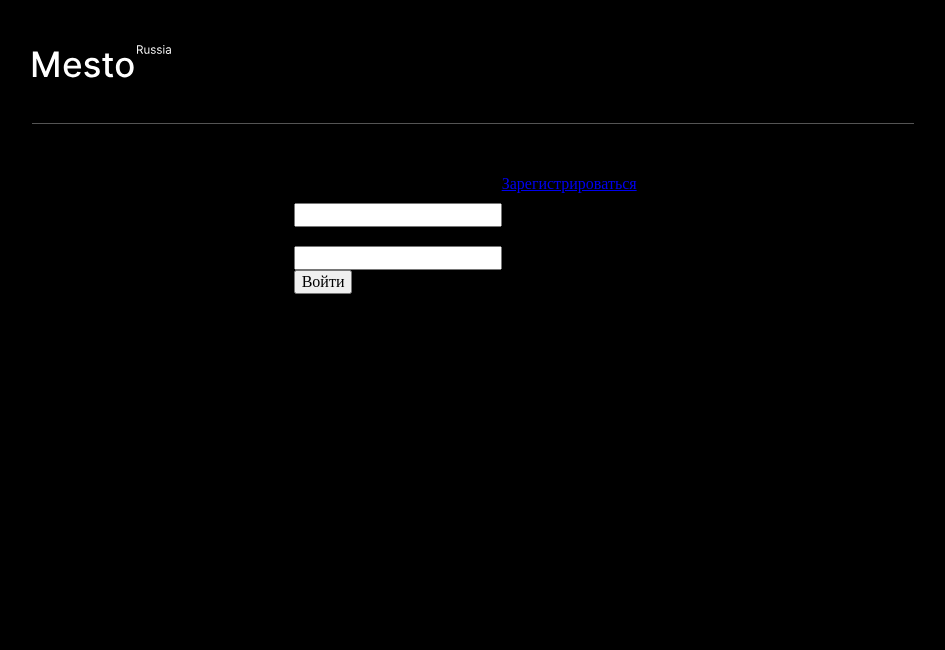
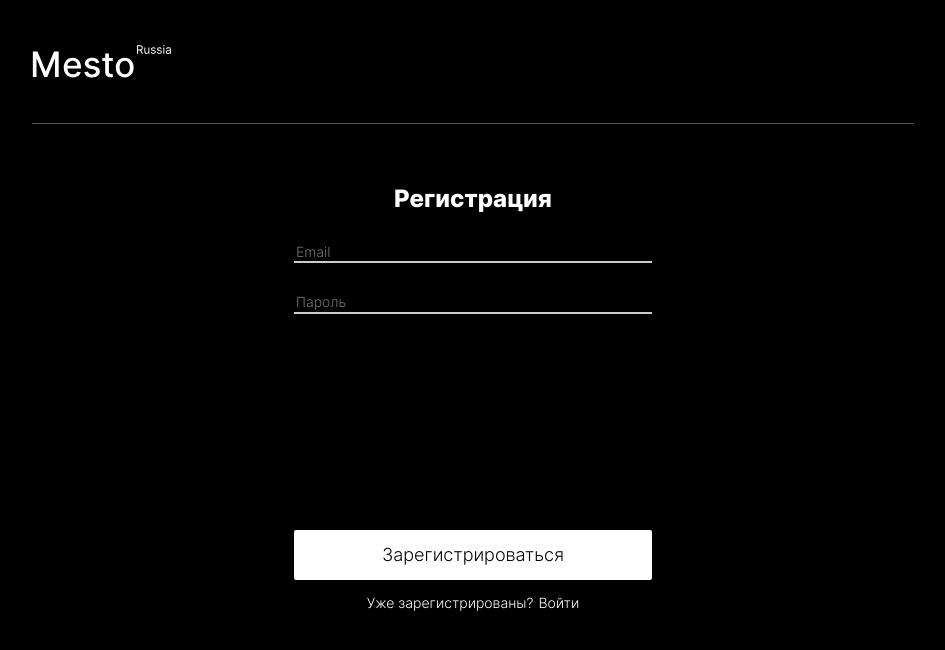
Before and after one commit to AliaksandraI/react-mesto-auth, a React (Create React App) app: page /signup in a window 1280 px wide. Shown: the top 650 px of the page, without its empty margins (167-1112 px from the left). Built offline with nearby package versions, Linux system fonts and the light colour scheme.

Commit message:
signup draft is done

```diff
--- a/src/blocks/login/login.css
+++ b/src/blocks/login/login.css
@@ -56,6 +56,10 @@ color: #CCCCCC;
   padding: 0;
 }
 
+.login__submit-button :hover{
+  opacity: 0.85;
+}
+
 .login__footer {
   font-family: 'Inter','Arial', 'Helvetica', sans-serif;
   font-style: normal;
@@ -64,6 +68,7 @@ color: #CCCCCC;
   color: #FFFFFF;
   display: flex;
   flex-direction: row;
+  justify-content: center;
 
 }
 .login__footer-title {
@@ -86,55 +91,6 @@ color: #CCCCCC;
 }
 
 .login__footer-link :hover {
-  opacity: 0.3;
+  opacity: 0.6;
   transition: opacity 1s linear 0.5s;
 }
-/*
-.login {
-    color: white;
-    display: flex;
-    font-family: 'Roboto';
-    flex-direction: column;
-    justify-content: center;
-  }
-  .login__welcome {
-    font-size: 24px;
-  }
-  .login__form {
-    display: flex;
-    flex-direction: column;
-    justify-content: center;
-  }
-  .login__form input {
-
-  }
-  .login__form label {
-    font-size: 18px;
-    margin-top: 12px;
-    margin-bottom: 6px;
-  }
-  .login__signup {
-    display: flex;
-    align-items: center;
-    justify-content: center;
-    margin-top: 32px;
-  }
-  .login__signup p {
-    margin-right: 12px;
-  }
-  .signup__link {
-    color: white;
-  }
-  .login__button-container {
-    display: flex;
-    justify-content: center;
-  }
-  .login__link {
-    text-align: center;
-    margin-top: 32px;
-    border: none;
-    background-color: rgba(0, 0, 0, 0);
-    color: white;
-    font-size: 16px;
-  }
-  */
--- a/src/components/Login.js
+++ b/src/components/Login.js
@@ -58,7 +58,7 @@ class Login extends React.Component {
        <LoginForm name="login" title="Вход" buttonName="Войти"  onSubmit={this.handleSubmit}>
             <div className="login__footer">
             <p className="login__footer-title">Ещё не зарегистрированы?</p>
-            <Link to="/register" className="login__footer-link">Регистрация</Link>
+            <Link to="/signup" className="login__footer-link">Регистрация</Link>
           </div>
         </LoginForm>
 
--- a/src/components/Register.js
+++ b/src/components/Register.js
@@ -2,7 +2,7 @@ import React from 'react';
 import { Link, withRouter } from 'react-router-dom';
 import Header from './Header';
 import * as auth from '../auth.js';
-//import './styles/Register.css';
+import LoginForm from './LoginForm';
 
 class Register extends React.Component {
   constructor(props) {
@@ -41,31 +41,16 @@ class Register extends React.Component {
 
   render(){
     return (
-        <div className="page">
-        <Header />
-        <div className="login">
-          <p className="login__welcome">
-            Вход
-        </p>
-          <form onSubmit={this.handleSubmit} className="login__form">
-            <label for="Email">
-              Email:
-          </label>
-            <input required id="usernameEmail" name="usernameEmail" type="text" value={this.state.username} onChange={this.handleChange} />
-            <label for="Password">
-              Пароль:
-          </label>
-            <input required id="password" name="password" type="password" value={this.state.password} onChange={this.handleChange} />
-            <div className="login__button-container">
-              <button type="submit" onSubmit={this.handleSubmit} className="login__link">Войти</button>
-            </div>
-          </form>
+      <div className="page">
+       <Header />
 
-          <div className="login__signup">
-            <p>Ещё не зарегистрированы?</p>
-            <Link to="/register" className="signup__link">Зарегистрироваться</Link>
+       <LoginForm name="login" title="Регистрация" buttonName="Зарегистрироваться"  onSubmit={this.handleSubmit}>
+            <div className="login__footer">
+            <p className="login__footer-title">Уже зарегистрированы?</p>
+            <Link to="/signin" className="login__footer-link">Войти</Link>
           </div>
-        </div>
+        </LoginForm>
+
       </div>
     );
   }
```
